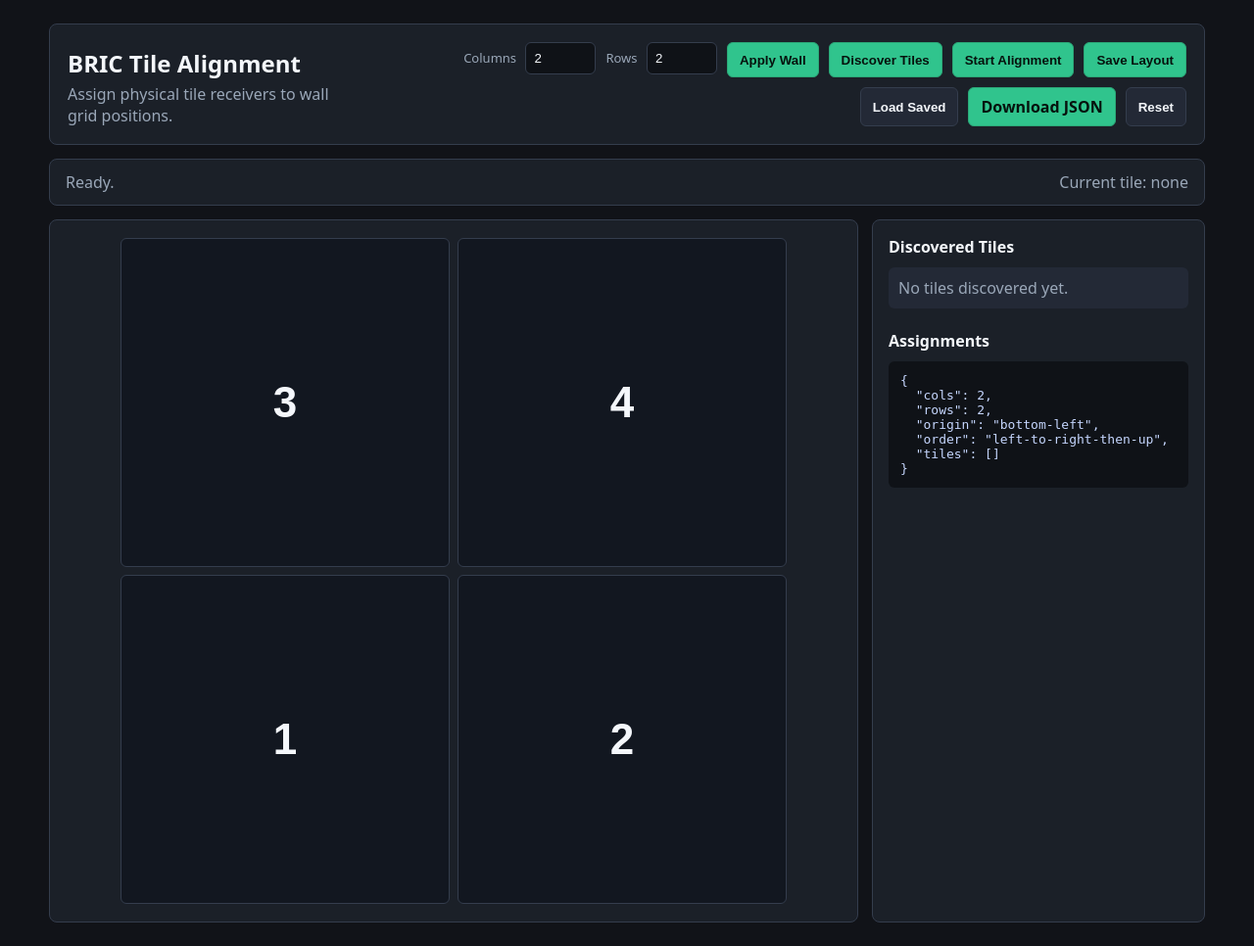
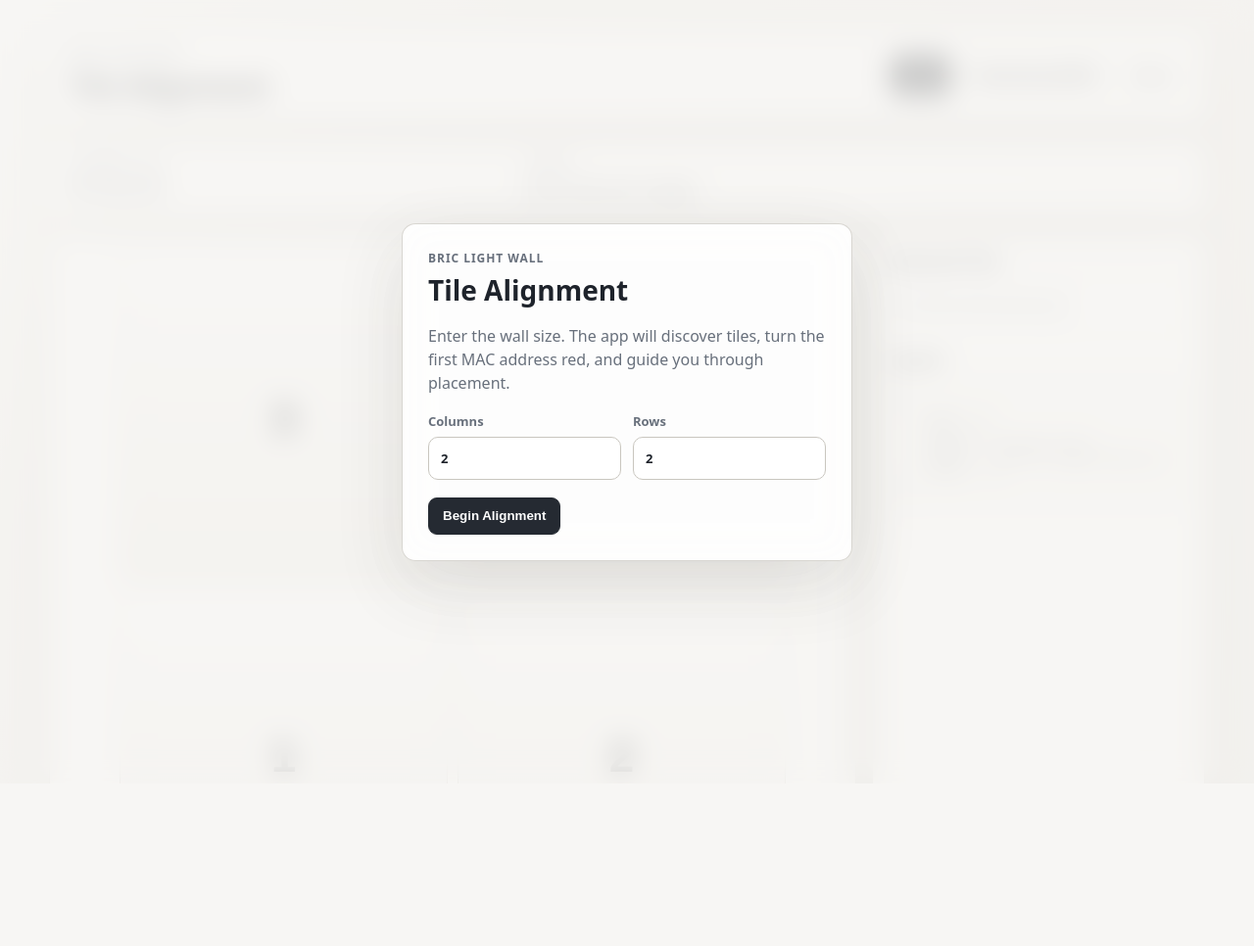
Before and after one commit to Tozturk18/bric-lightwall, a Flask app: page / in a window 1280 px wide. Shown: the whole page at 98% size. After the commit the page ends 788 px from the top, so only its background shows below. Run offline with Flask 3, Linux system fonts and the light colour scheme; data that the repository does not hold is empty; parts of the project's set-up code (start-up, migrations or seed data) failed here and were passed over.

Commit message:
Streamline alignment web workflow

```diff
--- a/tools/alignment_web/static/app.js
+++ b/tools/alignment_web/static/app.js
@@ -5,6 +5,8 @@ const tileList = document.querySelector("#tileList");
 const layoutPreview = document.querySelector("#layoutPreview");
 const colsInput = document.querySelector("#cols");
 const rowsInput = document.querySelector("#rows");
+const setupModal = document.querySelector("#setupModal");
+const setupForm = document.querySelector("#setupForm");
 
 let state = null;
 
@@ -15,7 +17,9 @@ async function api(path, body = null) {
   const response = await fetch(path, options);
   const data = await response.json();
   if (!response.ok) {
-    throw new Error(data.error || `Request failed: ${response.status}`);
+    const error = new Error(data.error || `Request failed: ${response.status}`);
+    error.state = data.state;
+    throw error;
   }
   return data;
 }
@@ -26,7 +30,7 @@ function tileNumber(x, y, cols) {
 
 function renderGrid() {
   if (!state) return;
-  grid.style.gridTemplateColumns = `repeat(${state.cols}, minmax(72px, 1fr))`;
+  grid.style.gridTemplateColumns = `repeat(${state.cols}, minmax(74px, 1fr))`;
   grid.innerHTML = "";
 
   for (let y = state.rows - 1; y >= 0; y -= 1) {
@@ -40,7 +44,7 @@ function renderGrid() {
       cell.textContent = number;
       if (state.assigned_cells[key]) {
         cell.classList.add("assigned");
-        cell.title = state.assigned_cells[key].ip;
+        cell.title = state.assigned_cells[key].mac || state.assigned_cells[key].ip;
       }
       cell.addEventListener("click", () => assignCell(x, y));
       grid.appendChild(cell);
@@ -50,15 +54,24 @@ function renderGrid() {
 
 function renderState() {
   if (!state) return;
-  colsInput.value = state.cols;
-  rowsInput.value = state.rows;
-  currentTileEl.textContent = `Current tile: ${state.current_ip || "none"}`;
+
+  const current = state.current_tile;
+  if (current) {
+    currentTileEl.innerHTML = `<strong>${current.mac || "no MAC"}</strong><span>${current.ip}</span>`;
+    statusEl.textContent = "That physical tile is red. Click its position on the wall.";
+  } else if (state.tiles.length > 0 && state.assignments.length === state.tiles.length) {
+    currentTileEl.textContent = "All detected tiles assigned";
+    statusEl.textContent = "Alignment complete. Save or download the layout.";
+  } else {
+    currentTileEl.textContent = "No active tile";
+  }
 
   tileList.innerHTML = "";
   for (const tile of state.tiles) {
     const li = document.createElement("li");
     const assigned = state.assignments.find((item) => item.ip === tile.ip);
-    li.innerHTML = `<strong>${tile.ip}</strong><br>${tile.mac || "no MAC"}<br>${assigned ? `assigned to ${assigned.tile_number}` : tile.status}`;
+    li.className = assigned ? "assigned-tile" : tile.ip === state.current_ip ? "active-tile" : "";
+    li.innerHTML = `<strong>${tile.mac || "no MAC"}</strong><span>${tile.ip}</span><em>${assigned ? `Tile ${assigned.tile_number}` : tile.ip === state.current_ip ? "red now" : "waiting"}</em>`;
     tileList.appendChild(li);
   }
   if (state.tiles.length === 0) {
@@ -86,35 +99,40 @@ async function refreshState() {
   renderState();
 }
 
-async function runAction(label, callback) {
-  statusEl.textContent = `${label}...`;
+async function assignCell(gridX, gridY) {
+  if (!state?.current_ip) {
+    statusEl.textContent = "No active tile is selected.";
+    return;
+  }
+  statusEl.textContent = "Assigning tile and advancing...";
   try {
-    state = await callback();
+    state = await api("/api/assign", { grid_x: gridX, grid_y: gridY });
     renderState();
-    statusEl.textContent = `${label} done.`;
   } catch (error) {
+    if (error.state) {
+      state = error.state;
+      renderState();
+    }
     statusEl.textContent = error.message;
   }
 }
 
-async function assignCell(gridX, gridY) {
-  if (!state?.current_ip) {
-    statusEl.textContent = "Start alignment first. The active physical tile will turn red.";
-    return;
+setupForm.addEventListener("submit", async (event) => {
+  event.preventDefault();
+  statusEl.textContent = "Discovering tiles...";
+  setupModal.classList.add("busy");
+  try {
+    state = await api("/api/setup", { cols: Number(colsInput.value), rows: Number(rowsInput.value) });
+    setupModal.classList.add("hidden");
+    renderState();
+  } catch (error) {
+    if (error.state) {
+      state = error.state;
+      renderState();
+    }
+    setupModal.classList.remove("busy");
+    statusEl.textContent = error.message;
   }
-  await runAction("Assigning tile", () => api("/api/assign", { grid_x: gridX, grid_y: gridY }));
-}
-
-document.querySelector("#applyWall").addEventListener("click", () => {
-  runAction("Applying wall", () => api("/api/wall", { cols: Number(colsInput.value), rows: Number(rowsInput.value) }));
-});
-
-document.querySelector("#discover").addEventListener("click", () => {
-  runAction("Discovering tiles", () => api("/api/discover", {}));
-});
-
-document.querySelector("#start").addEventListener("click", () => {
-  runAction("Starting alignment", () => api("/api/start", {}));
 });
 
 document.querySelector("#save").addEventListener("click", async () => {
@@ -127,12 +145,16 @@ document.querySelector("#save").addEventListener("click", async () => {
   }
 });
 
-document.querySelector("#load").addEventListener("click", () => {
-  runAction("Loading saved layout", () => api("/api/load", {}));
-});
-
-document.querySelector("#reset").addEventListener("click", () => {
-  runAction("Resetting alignment", () => api("/api/reset", {}));
+document.querySelector("#reset").addEventListener("click", async () => {
+  statusEl.textContent = "Resetting alignment...";
+  try {
+    state = await api("/api/reset", {});
+    renderState();
+    setupModal.classList.remove("hidden", "busy");
+    statusEl.textContent = "Reset complete. Enter wall size to begin again.";
+  } catch (error) {
+    statusEl.textContent = error.message;
+  }
 });
 
 refreshState();
--- a/tools/alignment_web/static/style.css
+++ b/tools/alignment_web/static/style.css
@@ -1,14 +1,16 @@
 :root {
-  color-scheme: dark;
-  --bg: #111318;
-  --panel: #1b2028;
-  --panel-2: #232936;
-  --text: #f4f7fb;
-  --muted: #9aa7b8;
-  --line: #343d4d;
-  --accent: #30c48d;
-  --danger: #e5484d;
-  --assigned: #1f7a55;
+  color-scheme: light;
+  --bg: #f5f4f1;
+  --panel: rgba(255, 255, 255, 0.86);
+  --panel-strong: #ffffff;
+  --text: #1e232b;
+  --muted: #68707c;
+  --soft: #d8d6d0;
+  --line: #c9c6bf;
+  --accent: #252a32;
+  --red: #e94040;
+  --assigned: #eff2ed;
+  --shadow: 0 24px 70px rgba(44, 42, 37, 0.12);
 }
 
 * {
@@ -17,7 +19,10 @@
 
 body {
   margin: 0;
-  background: var(--bg);
+  min-height: 100vh;
+  background:
+    radial-gradient(circle at top left, rgba(255, 255, 255, 0.9), transparent 34rem),
+    linear-gradient(135deg, #f7f6f3, #ebe9e3);
   color: var(--text);
   font-family: ui-sans-serif, system-ui, -apple-system, BlinkMacSystemFont, "Segoe UI", sans-serif;
 }
@@ -25,131 +30,153 @@ body {
 .shell {
   width: min(1180px, calc(100vw - 32px));
   margin: 0 auto;
-  padding: 24px 0;
+  padding: 28px 0;
 }
 
-.toolbar,
-.status-bar,
+.topbar,
+.guide,
 .wall-panel,
-.side-panel {
+.side-panel,
+.modal-card {
   background: var(--panel);
-  border: 1px solid var(--line);
-  border-radius: 8px;
+  border: 1px solid rgba(201, 198, 191, 0.7);
+  border-radius: 14px;
+  box-shadow: var(--shadow);
+  backdrop-filter: blur(18px);
 }
 
-.toolbar {
+.topbar {
   display: flex;
+  justify-content: space-between;
   gap: 18px;
-  align-items: flex-end;
-  justify-content: space-between;
-  padding: 18px;
+  align-items: center;
+  padding: 18px 20px;
 }
 
-.title h1 {
-  margin: 0 0 4px;
-  font-size: 24px;
+.eyebrow,
+.label {
+  margin: 0 0 5px;
+  color: var(--muted);
+  font-size: 12px;
+  font-weight: 800;
+  letter-spacing: 0.08em;
+  text-transform: uppercase;
 }
 
-.title p {
+h1,
+h2 {
   margin: 0;
-  color: var(--muted);
 }
 
-.controls {
-  display: flex;
-  flex-wrap: wrap;
-  gap: 10px;
-  justify-content: flex-end;
+.topbar h1,
+.modal-card h1 {
+  font-size: 28px;
 }
 
-label {
-  color: var(--muted);
-  font-size: 13px;
-}
-
-input {
-  width: 72px;
-  margin-left: 6px;
-  padding: 8px;
-  border-radius: 6px;
-  border: 1px solid var(--line);
-  background: #0f1217;
-  color: var(--text);
+.actions {
+  display: flex;
+  gap: 9px;
+  flex-wrap: wrap;
+  justify-content: flex-end;
 }
 
 button,
 .button {
-  min-height: 36px;
-  border: 1px solid #2ba978;
-  border-radius: 6px;
-  padding: 8px 12px;
+  min-height: 38px;
+  border: 1px solid var(--accent);
+  border-radius: 9px;
+  padding: 9px 14px;
   background: var(--accent);
-  color: #06120d;
-  font-weight: 700;
+  color: #fff;
+  font-weight: 800;
   cursor: pointer;
   text-decoration: none;
   display: inline-flex;
   align-items: center;
 }
 
-button.secondary {
+button.ghost,
+.button.ghost {
+  background: rgba(255, 255, 255, 0.72);
+  color: var(--text);
   border-color: var(--line);
-  background: var(--panel-2);
-  color: var(--text);
 }
 
-.status-bar {
+.guide {
+  display: grid;
+  grid-template-columns: minmax(250px, 0.8fr) 1.2fr;
+  gap: 18px;
+  margin: 16px 0;
+  padding: 16px 20px;
+}
+
+.current-tile {
   display: flex;
-  justify-content: space-between;
-  gap: 14px;
-  margin: 14px 0;
-  padding: 12px 16px;
+  flex-direction: column;
+  gap: 3px;
+  font-size: 16px;
+}
+
+.current-tile strong {
+  color: var(--red);
+  font-size: 18px;
+}
+
+.current-tile span {
   color: var(--muted);
+}
+
+#status {
+  color: var(--text);
+  line-height: 1.5;
 }
 
 .content {
   display: grid;
   grid-template-columns: minmax(320px, 1fr) 340px;
-  gap: 14px;
+  gap: 16px;
 }
 
 .wall-panel {
-  padding: 18px;
+  padding: 20px;
 }
 
 .grid {
   display: grid;
-  gap: 8px;
+  gap: 10px;
   width: min(680px, 100%);
   margin: 0 auto;
 }
 
 .cell {
   aspect-ratio: 1;
-  min-height: 72px;
+  min-height: 74px;
   border: 1px solid var(--line);
-  border-radius: 6px;
-  background: #121720;
+  border-radius: 12px;
+  background: linear-gradient(180deg, #fff, #f0eee9);
   color: var(--text);
   display: flex;
   align-items: center;
   justify-content: center;
-  font-size: clamp(20px, 5vw, 44px);
-  font-weight: 800;
+  font-size: clamp(24px, 5vw, 46px);
+  font-weight: 900;
   cursor: pointer;
+  box-shadow: inset 0 1px 0 rgba(255, 255, 255, 0.8);
 }
 
 .cell:hover {
   border-color: var(--accent);
+  transform: translateY(-1px);
 }
 
 .cell.assigned {
   background: var(--assigned);
-  border-color: #35d092;
+  border-color: #8e968a;
+  color: #3a4038;
 }
 
 .side-panel {
-  padding: 16px;
+  padding: 17px;
 }
 
 .side-panel h2 {
@@ -164,10 +191,13 @@ button.secondary {
 }
 
 .tile-list li {
-  padding: 10px;
+  display: grid;
+  gap: 3px;
+  padding: 11px;
   margin-bottom: 8px;
-  border-radius: 6px;
-  background: var(--panel-2);
+  border-radius: 10px;
+  background: rgba(255, 255, 255, 0.68);
+  border: 1px solid var(--soft);
   color: var(--muted);
 }
 
@@ -175,23 +205,94 @@ button.secondary {
   color: var(--text);
 }
 
+.tile-list span,
+.tile-list em {
+  font-style: normal;
+  font-size: 13px;
+}
+
+.tile-list li.active-tile {
+  border-color: rgba(233, 64, 64, 0.55);
+  background: #fff4f3;
+}
+
+.tile-list li.assigned-tile {
+  background: #f1f3ed;
+}
+
 pre {
   margin: 0;
   max-height: 360px;
   overflow: auto;
   padding: 12px;
-  border-radius: 6px;
-  background: #0f1217;
-  color: #c6d7ff;
+  border-radius: 10px;
+  background: #fbfaf8;
+  border: 1px solid var(--soft);
+  color: #48515c;
+}
+
+.modal {
+  position: fixed;
+  inset: 0;
+  z-index: 10;
+  display: grid;
+  place-items: center;
+  padding: 22px;
+  background: rgba(245, 244, 241, 0.78);
+  backdrop-filter: blur(14px);
+}
+
+.modal.hidden {
+  display: none;
+}
+
+.modal-card {
+  width: min(460px, 100%);
+  padding: 26px;
+}
+
+.modal-copy {
+  color: var(--muted);
+  line-height: 1.5;
+}
+
+.modal-fields {
+  display: grid;
+  grid-template-columns: 1fr 1fr;
+  gap: 12px;
+  margin: 18px 0;
+}
+
+label {
+  display: grid;
+  gap: 7px;
+  color: var(--muted);
+  font-size: 13px;
+  font-weight: 800;
+}
+
+input {
+  width: 100%;
+  padding: 12px;
+  border-radius: 10px;
+  border: 1px solid var(--line);
+  background: #fff;
+  color: var(--text);
+  font: inherit;
+}
+
+.modal.busy button {
+  opacity: 0.68;
+  pointer-events: none;
 }
 
 @media (max-width: 860px) {
-  .toolbar,
-  .status-bar {
+  .topbar,
+  .guide {
     display: block;
   }
 
-  .controls {
+  .actions {
     justify-content: flex-start;
     margin-top: 14px;
   }
--- a/tools/alignment_web/templates/index.html
+++ b/tools/alignment_web/templates/index.html
@@ -7,28 +7,41 @@
     <link rel="stylesheet" href="/static/style.css">
   </head>
   <body>
-    <main class="shell">
-      <section class="toolbar">
-        <div class="title">
-          <h1>BRIC Tile Alignment</h1>
-          <p>Assign physical tile receivers to wall grid positions.</p>
-        </div>
-        <div class="controls">
+    <div id="setupModal" class="modal">
+      <form id="setupForm" class="modal-card">
+        <p class="eyebrow">BRIC Light Wall</p>
+        <h1>Tile Alignment</h1>
+        <p class="modal-copy">Enter the wall size. The app will discover tiles, turn the first MAC address red, and guide you through placement.</p>
+        <div class="modal-fields">
           <label>Columns <input id="cols" type="number" min="1" max="64" value="2"></label>
           <label>Rows <input id="rows" type="number" min="1" max="64" value="2"></label>
-          <button id="applyWall">Apply Wall</button>
-          <button id="discover">Discover Tiles</button>
-          <button id="start">Start Alignment</button>
-          <button id="save">Save Layout</button>
-          <button id="load" class="secondary">Load Saved</button>
-          <a class="button" href="/api/download">Download JSON</a>
-          <button id="reset" class="secondary">Reset</button>
         </div>
-      </section>
+        <button type="submit" id="begin">Begin Alignment</button>
+      </form>
+    </div>
 
-      <section class="status-bar">
-        <div id="status">Ready.</div>
-        <div id="currentTile">Current tile: none</div>
+    <main class="shell">
+      <header class="topbar">
+        <div>
+          <p class="eyebrow">BRIC Light Wall</p>
+          <h1>Tile Alignment</h1>
+        </div>
+        <div class="actions">
+          <button id="save">Save</button>
+          <a class="button ghost" href="/api/download">Download JSON</a>
+          <button id="reset" class="ghost">Reset</button>
+        </div>
+      </header>
+
+      <section class="guide">
+        <div>
+          <p class="label">Current Tile</p>
+          <div id="currentTile" class="current-tile">Waiting to start</div>
+        </div>
+        <div>
+          <p class="label">Status</p>
+          <div id="status">Enter wall size to begin.</div>
+        </div>
       </section>
 
       <section class="content">
@@ -36,9 +49,9 @@
           <div id="grid" class="grid" aria-label="Wall grid"></div>
         </div>
         <aside class="side-panel">
-          <h2>Discovered Tiles</h2>
+          <h2>Detected Tiles</h2>
           <ul id="tileList" class="tile-list"></ul>
-          <h2>Assignments</h2>
+          <h2>Layout</h2>
           <pre id="layoutPreview">{}</pre>
         </aside>
       </section>
```
Also changed, not shown: docs/alignment.md (+10 -8 lines), tools/alignment_web/alignment_server.py (+43 -5 lines), README.md.
